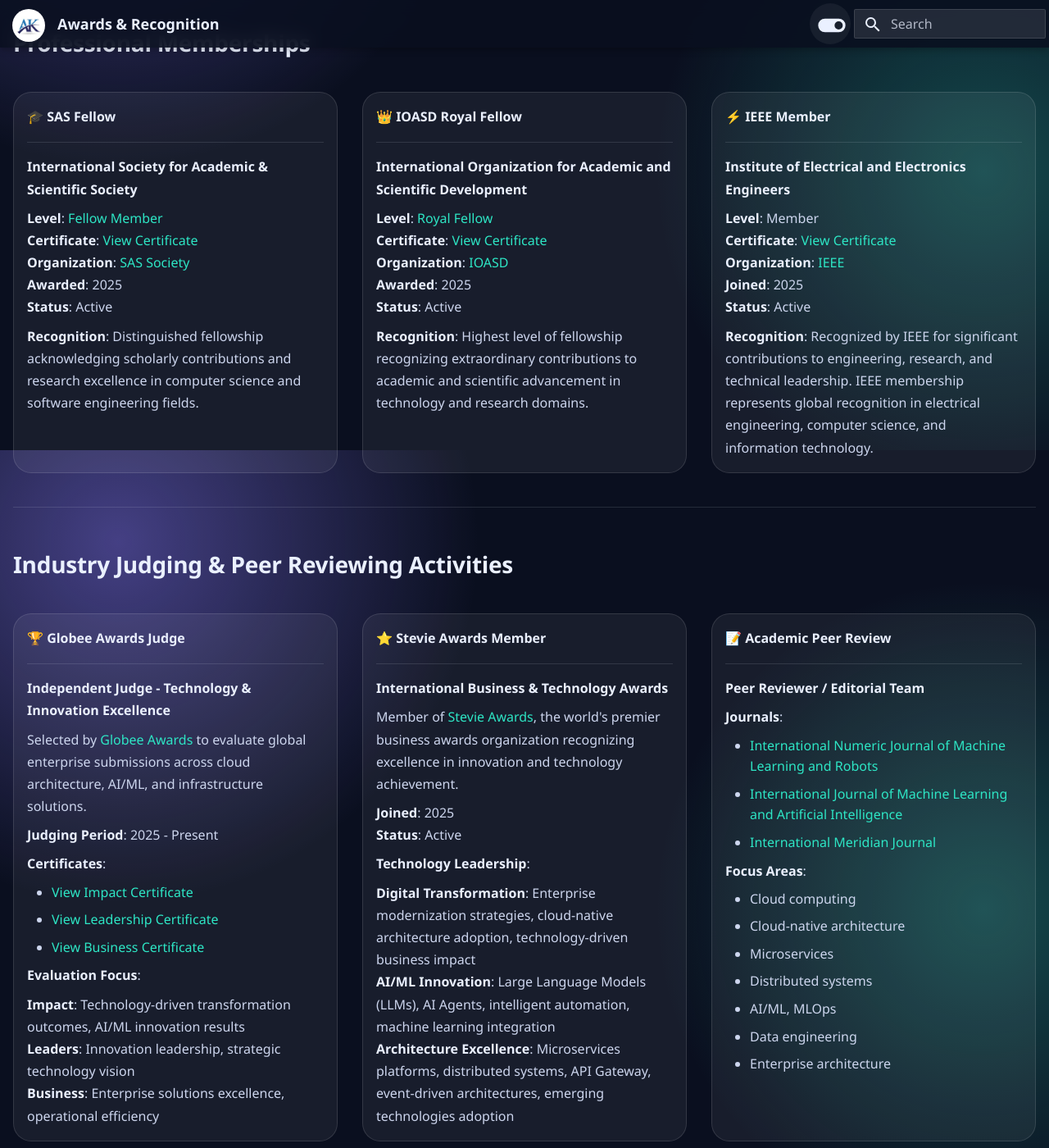
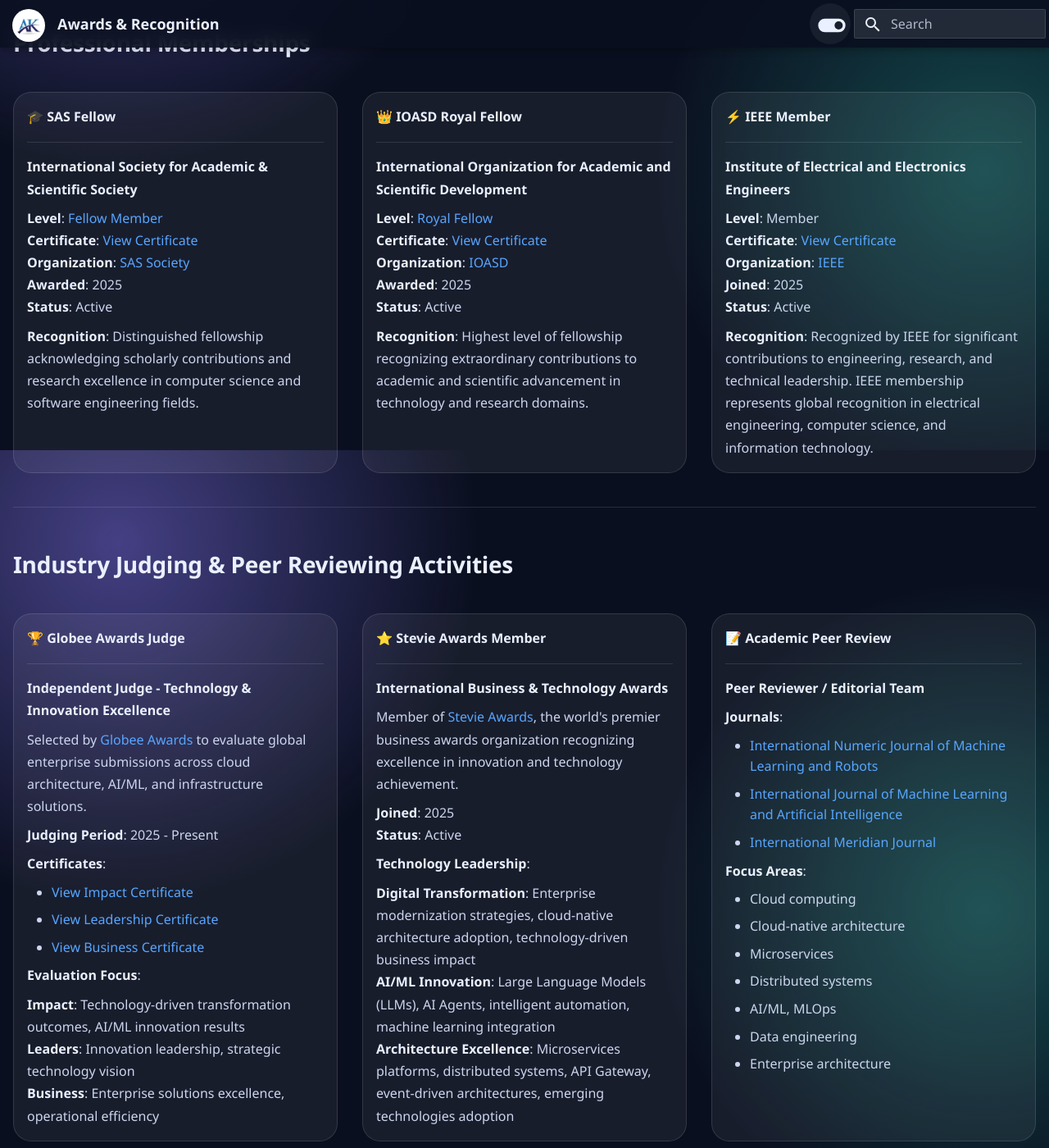
Before and after one commit to akeesari/anjikeesari, an MkDocs documentation site: the page built from docs/awards/index.md, in a window 1280 px wide and 1400 px high, scrolled down 351 px. Shown: the whole window at 82% size. Built offline with MkDocs 1.6.1 and Material for MkDocs 9.7.7, drawn with Linux system fonts in a browser that asks for light colours.

Commit message:
fix: restore phone menu and blue links, widen the site to 1600px
The home page hid the whole primary sidebar, which is the menu drawer on
phones, so the hamburger opened to nothing. It is now hidden only on
desktop, and Home is a plain top-level nav page so the drawer opens at
the root list instead of inside a one-item section.

Hyperlinks, link hover, active navigation items, table header lines and
quote bars use the original blues again (--ak-a tokens for dark and
light). The content width cap goes from 1280px to 1600px on every page.

Co-Authored-By: Claude Sonnet 5.5 <noreply@anthropic.com>

```diff
--- a/docs/stylesheets/extra.css
+++ b/docs/stylesheets/extra.css
@@ -16,6 +16,8 @@ body[data-md-color-scheme="slate"] {
   --ak-muted: #9aa8c7;
   --ak-link: #2ee6c5;
   --ak-link-hover: #7af2dd;
+  --ak-a: #58a6ff;
+  --ak-a-hover: #79c0ff;
   --ak-v: #8b7bff;
   --ak-b: #5aa9ff;
   --ak-o: #ff9d5c;
@@ -30,7 +32,7 @@ body[data-md-color-scheme="slate"] {
   --md-default-fg-color--lightest: rgba(234, 240, 255, .12);
   --md-footer-bg-color: #070b17;
   --md-footer-bg-color--dark: #05080f;
-  --md-accent-fg-color--transparent: rgba(46, 230, 197, .1);
+  --md-accent-fg-color--transparent: rgba(88, 166, 255, .12);
 }
 
 body[data-md-color-scheme="default"] {
@@ -44,6 +46,8 @@ body[data-md-color-scheme="default"] {
   --ak-muted: #55617f;
   --ak-link: #0b7f70;
   --ak-link-hover: #075c51;
+  --ak-a: #0066cc;
+  --ak-a-hover: #0052a3;
   --ak-v: #5b4bd5;
   --ak-b: #2f7fd8;
   --ak-o: #d9692a;
@@ -58,7 +62,7 @@ body[data-md-color-scheme="default"] {
   --md-default-fg-color--lightest: rgba(15, 23, 51, .07);
   --md-footer-bg-color: #e6eaf8;
   --md-footer-bg-color--dark: #dde2f3;
-  --md-accent-fg-color--transparent: rgba(11, 127, 112, .1);
+  --md-accent-fg-color--transparent: rgba(0, 102, 204, .1);
 }
 
 body[data-md-color-scheme] {
@@ -66,8 +70,8 @@ body[data-md-color-scheme] {
   --md-default-fg-color: var(--ak-fg);
   --md-default-fg-color--light: var(--ak-muted);
   --md-typeset-color: var(--ak-text);
-  --md-typeset-a-color: var(--ak-link);
-  --md-accent-fg-color: var(--ak-link);
+  --md-typeset-a-color: var(--ak-a);
+  --md-accent-fg-color: var(--ak-a);
   --md-primary-fg-color: var(--ak-bg);
   --md-primary-bg-color: var(--ak-fg);
   --md-primary-bg-color--light: var(--ak-tab);
@@ -91,7 +95,7 @@ body[data-md-color-scheme] {
 
 /* Same content width on every page, so navigation never shifts the layout */
 .md-grid {
-  max-width: 1280px;
+  max-width: 1600px;
 }
 
 /* ============================================
@@ -225,13 +229,13 @@ body[data-md-color-scheme] .md-search__form {
    ============================================ */
 
 [data-md-color-scheme] a {
-  color: var(--ak-link);
+  color: var(--ak-a);
   text-decoration: none;
   transition: color 0.2s ease;
 }
 
 [data-md-color-scheme] a:hover {
-  color: var(--ak-link-hover);
+  color: var(--ak-a-hover);
   text-decoration: underline;
 }
 
@@ -343,6 +347,7 @@ body[data-md-color-scheme] .md-search__form {
   grid-template-columns: repeat(3, 1fr);
   gap: 1.5rem;
   margin: 2rem 0;
+  clear: both; /* a floated image above must not narrow the whole grid */
 }
 
 /* Two-card grid spanning full width */
@@ -483,7 +488,7 @@ li {
   font-weight: 600;
   padding: 12px;
   text-align: left;
-  border-bottom: 2px solid var(--ak-link);
+  border-bottom: 2px solid var(--ak-a);
 }
 
 [data-md-color-scheme] td {
@@ -527,7 +532,9 @@ li {
 
 /* Landing page has its own layout: no sidebars. Width, header, tabs and
    background are shared by every page (see SITE THEME TOKENS above). */
-body:has(.ak-home) .md-sidebar { display: none; }
+body:has(.ak-home) .md-sidebar--secondary { display: none; }
+/* the primary sidebar is the phone menu drawer below 76.25em, so only hide it on desktop */
+@media screen and (min-width: 76.25em) { body:has(.ak-home) .md-sidebar--primary { display: none; } }
 body:has(.ak-home) .md-main { flex-grow: 0; }
 
 [data-md-color-scheme="slate"] .ak-home {
@@ -551,7 +558,7 @@ body:has(.ak-home) .md-main { flex-grow: 0; }
   :is(h1, h2, h3, h4) { color: var(--fg) !important; border: 0 !important; padding: 0 !important; font-family: inherit !important; }
   a { color: inherit !important; text-decoration: none !important; }
   .btn.p { color: #07101f !important; }
-  .go { color: var(--c) !important; }
+  .go { color: var(--ak-a) !important; }
 
   .btn{display:inline-block;padding:12.8px 24px;border-radius:999px;font-weight:700;font-size:15.2px;margin:8px 11.2px 0 0}
   .btn.p{background:linear-gradient(90deg,var(--v),var(--c));color:#07101f}
@@ -766,11 +773,11 @@ body:has(.ak-home) .md-main { flex-grow: 0; }
 }
 
 [data-md-color-scheme] .md-nav--primary .md-nav__link:hover {
-  color: var(--ak-link);
+  color: var(--ak-a);
 }
 
 [data-md-color-scheme] .md-nav--primary .md-nav__link--active {
-  color: var(--ak-link);
+  color: var(--ak-a);
   font-weight: 600;
 }
 
@@ -780,7 +787,7 @@ body:has(.ak-home) .md-main { flex-grow: 0; }
 }
 
 [data-md-color-scheme] .md-nav--secondary .md-nav__link--active {
-  color: var(--ak-link);
+  color: var(--ak-a);
   font-weight: 500;
 }
 
@@ -810,7 +817,7 @@ body:has(.ak-home) .md-main { flex-grow: 0; }
 
 /* Improve blockquote styling */
 [data-md-color-scheme] blockquote {
-  border-left: 4px solid var(--ak-link);
+  border-left: 4px solid var(--ak-a);
   padding-left: 1em;
   margin-left: 0;
   color: var(--ak-muted);
--- a/mkdocs.yml
+++ b/mkdocs.yml
@@ -153,8 +153,7 @@ copyright: |
 
 # Page tree
 nav:
-  - Home:
-    - Home: index.md
+  - Home: index.md
   # - Blogs:
   #   - Blogs: blogs.md
 
```
